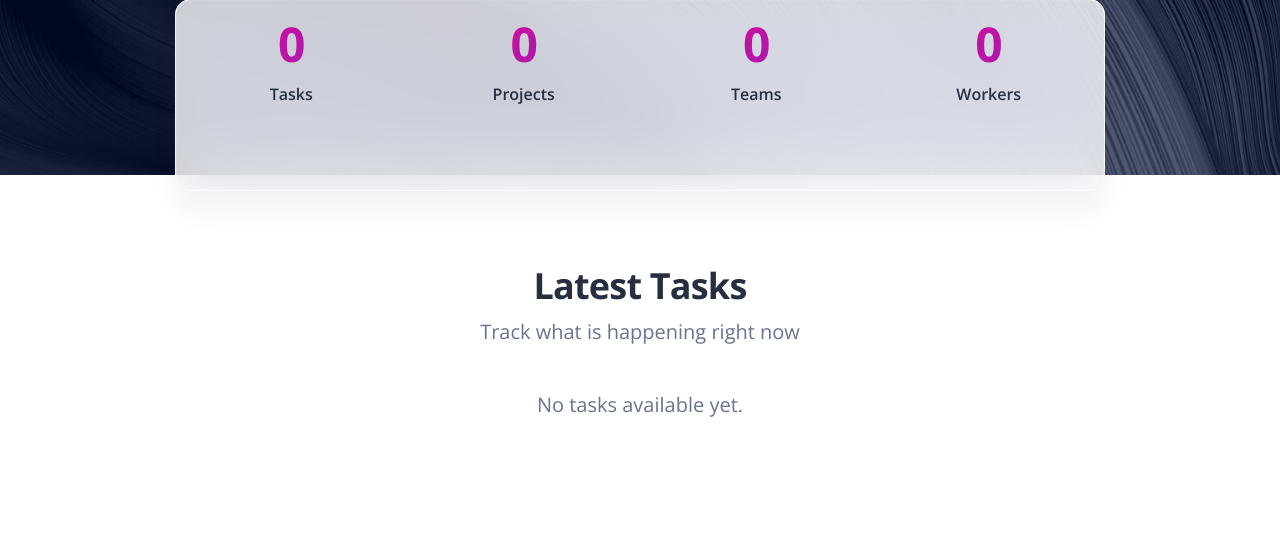
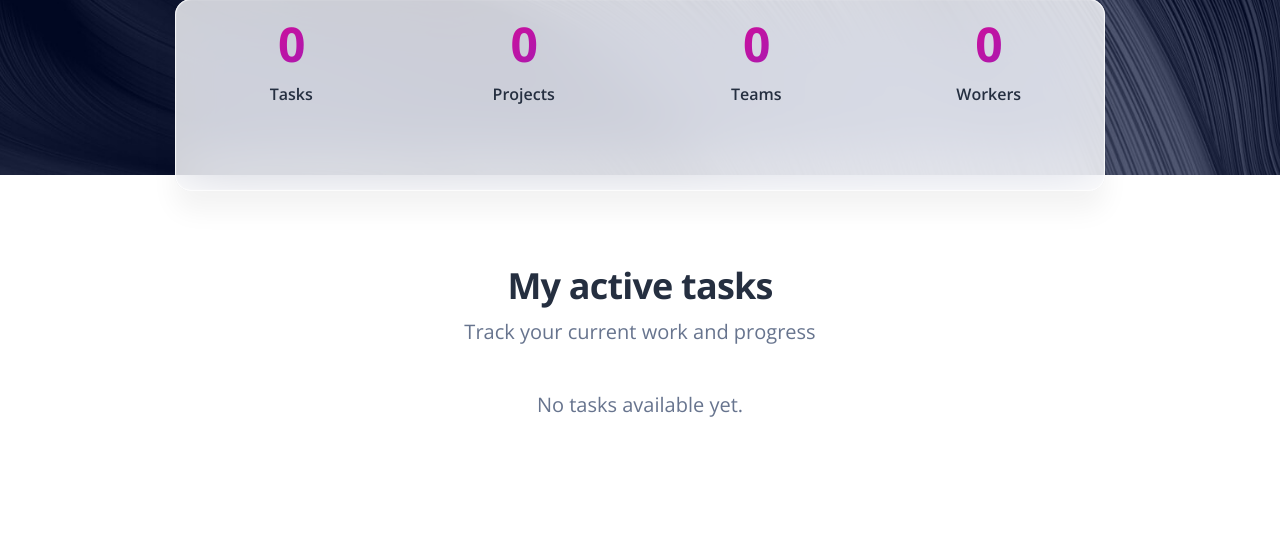
Before and after one commit to artradkevych/task-manager, a Django app: page / in a window 1280 px wide. Shown: the part 425-968 px from the top of the page. Run offline with Django 5.2, Linux system fonts and the light colour scheme; the visitor is signed in with stand-in values (Sample User, id 1); data that the repository does not hold is empty; some libraries are stand-ins or nearby versions.

Commit message:
Show only assigned tasks on dashboard

```diff
--- a/tasks/views.py
+++ b/tasks/views.py
@@ -15,7 +15,10 @@ def index(request):
 
     num_visits = request.session.get("num_visits", 0)
     request.session["num_visits"] = num_visits + 1
-    latest_tasks = Task.objects.filter(status__in=("TODO", "IN_PROGRESS"))[:6]
+    latest_tasks = Task.objects.filter(
+        assignee=request.user,
+        status__in=("TODO", "IN_PROGRESS")
+    )[:6]
 
     context = {
         "tasks_count": tasks_count,
--- a/templates/tasks/index.html
+++ b/templates/tasks/index.html
@@ -77,9 +77,9 @@
 
     <div class="row mb-4">
       <div class="col-lg-8 mx-auto text-center">
-        <h2>Latest Tasks</h2>
+        <h2>My active tasks</h2>
         <p class="lead">
-          Track what is happening right now
+          Track your current work and progress
         </p>
       </div>
     </div>
```
